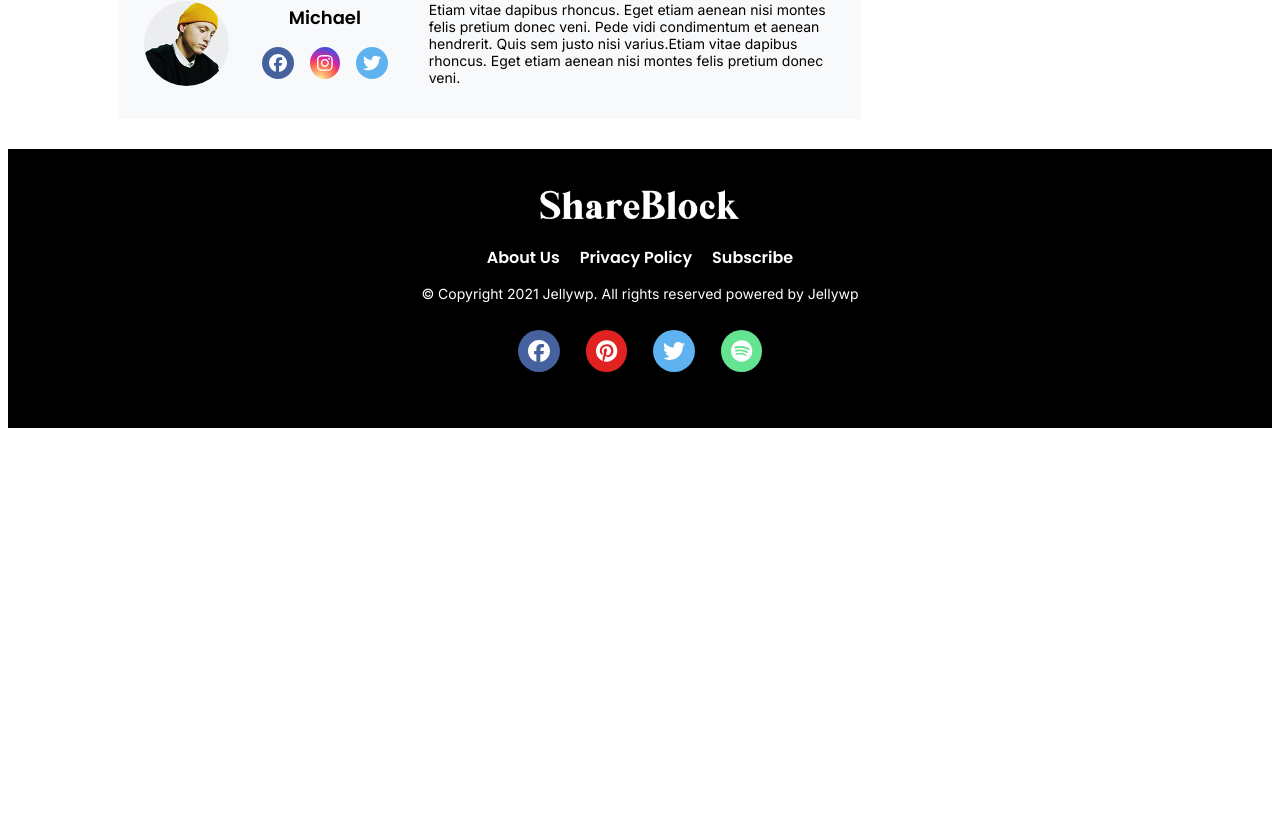
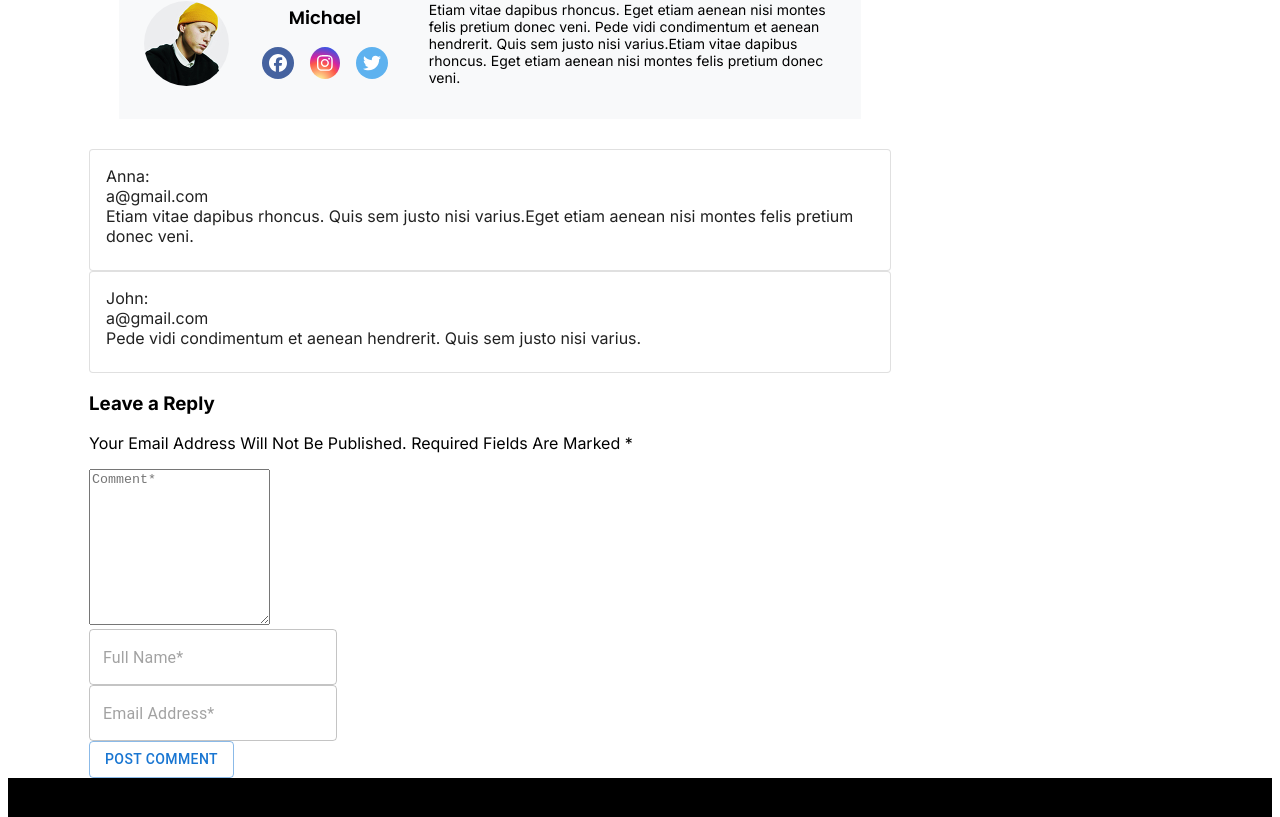
Before and after one commit to marianabalanchuk/blog-project, a React (Create React App) app: page /article/1 in a window 1280 px wide. Shown: the part 2415-3232 px from the top of the page. Before the commit the page ends 2851 px from the top, so only its background shows below. Built offline with nearby package versions, Linux system fonts and the light colour scheme.

Commit message:
added reviews

```diff
--- /dev/null
+++ b/src/components/Reviews/AddReview.tsx
@@ -0,0 +1,105 @@
+import { Button, TextareaAutosize, TextField } from '@mui/material'
+import { useState } from 'react'
+import { useAppDispatch, useAppSelector } from 'redux/hooks'
+import { addReview, Review } from 'redux/reviewsReducer'
+
+type Props = {
+    articleId: number
+}
+
+const AddReview = (props: Props) => {
+    const dispatch = useAppDispatch()
+    const arrReviews = useAppSelector((state) => state.reviews)
+
+    const ids = arrReviews.map((object) => {
+        return object.id
+    })
+
+    const nextMaxId = Math.max(...ids) + 1
+
+    const [newReview, setNewReview] = useState<Review>({
+        id: nextMaxId,
+        articleId: props.articleId,
+        comment: '',
+        name: '',
+        email: '',
+    })
+
+    const handleName = (event: React.ChangeEvent<HTMLInputElement>) => {
+        setNewReview((prevState) => ({
+            ...prevState,
+            name: event.target.value,
+        }))
+    }
+
+    const handleEmail = (event: React.ChangeEvent<HTMLInputElement>) => {
+        setNewReview((prevState) => ({
+            ...prevState,
+            email: event.target.value,
+        }))
+    }
+
+    const handleText = (event: React.ChangeEvent<HTMLTextAreaElement>) => {
+        setNewReview((prevState) => ({
+            ...prevState,
+            comment: event.target.value,
+        }))
+    }
+
+    const handleSubmit = (event: React.FormEvent<HTMLFormElement>) => {
+        event.preventDefault()
+        dispatch(addReview(newReview))
+        setNewReview({
+            id: nextMaxId,
+            articleId: props.articleId,
+            comment: '',
+            name: '',
+            email: '',
+        })
+    }
+
+    return (
+        <>
+            <form onSubmit={handleSubmit}>
+                <h3>Leave a Reply</h3>
+                <p>
+                    Your Email Address Will Not Be Published. Required Fields
+                    Are Marked *
+                </p>
+
+                <div>
+                    <TextareaAutosize
+                        minRows={10}
+                        placeholder="Comment*"
+                        required
+                        value={newReview.comment}
+                        onChange={handleText}
+                    />
+                </div>
+                <div>
+                    <TextField
+                        placeholder="Full Name*"
+                        required
+                        value={newReview.name}
+                        onChange={handleName}
+                    />
+                </div>
+                <div>
+                    <TextField
+                        type="email"
+                        placeholder="Email Address*"
+                        required
+                        value={newReview.email}
+                        onChange={handleEmail}
+                    />
+                </div>
+
+                <Button variant="outlined" type="submit">
+                    Post Comment
+                </Button>
+            </form>
+        </>
+    )
+}
+
+export default AddReview
--- /dev/null
+++ b/src/components/Reviews/Reviews.tsx
@@ -0,0 +1,32 @@
+import { Card, CardContent } from '@mui/material'
+import { useAppSelector } from 'redux/hooks'
+
+type Props = {
+    articleId: number
+}
+
+const Reviews = (props: Props) => {
+    const arrReviews = useAppSelector((state) => state.reviews)
+
+    const articleReviews = arrReviews.filter((review) => {
+        return review.articleId === props.articleId
+    })
+
+    return (
+        <div>
+            {articleReviews.map(({ id, comment, name, email }) => {
+                return (
+                    <Card variant="outlined" key={id}>
+                        <CardContent>
+                            <div>{name}:</div>
+                            <div>{email}</div>
+                            <div>{comment}</div>
+                        </CardContent>
+                    </Card>
+                )
+            })}
+        </div>
+    )
+}
+
+export default Reviews
--- a/src/pages/ArticlePage/ArticlePage.tsx
+++ b/src/pages/ArticlePage/ArticlePage.tsx
@@ -15,8 +15,9 @@ import { IconButton } from '@mui/material'
 import AuthorListItem from 'components/Author/AuthorListItem'
 import GetAuthorHelper from 'utils/GetAuthorHelper'
 import SocialMediaConstants from 'utils/SocialMediaConstants'
-import { log } from 'console'
 import RightSidebar from 'components/RightSidebar/RightSidebar'
+import AddReview from 'components/Reviews/AddReview'
+import Reviews from 'components/Reviews/Reviews'
 
 type Props = {
     articlesObject?: {
@@ -46,6 +47,7 @@ const ArticlePage = ({
         ]
 
     const author = GetAuthorHelper(article.author)
+
     return (
         <div className="article-page-container">
             <div className="main-pg-content">
@@ -140,7 +142,10 @@ const ArticlePage = ({
                         socialMediaPosition={SocialMediaConstants.LEFT}
                     />
                 </div>
+                <Reviews articleId={article.id} />
+                <AddReview articleId={article.id} />
             </div>
+
             <RightSidebar />
         </div>
     )
--- /dev/null
+++ b/src/redux/reviewsReducer.ts
@@ -0,0 +1,48 @@
+import { createSlice, AnyAction } from '@reduxjs/toolkit'
+
+export type Review = {
+    id: number
+    articleId: number
+    comment: string
+    name: string
+    email: string
+}
+
+export const initialState: Review[] = [
+    {
+        id: 1,
+        articleId: 2,
+        comment:
+            'Etiam vitae dapibus rhoncus. Eget etiam aenean nisi montes felis pretium donec veni. Pede vidi condimentum et aenean hendrerit. Quis sem justo nisi varius.Etiam vitae dapibus rhoncus. Eget etiam aenean nisi montes felis pretium donec veni.',
+        email: 'a@gmail.com',
+        name: 'Denys',
+    },
+    {
+        id: 2,
+        articleId: 1,
+        comment:
+            'Etiam vitae dapibus rhoncus. Quis sem justo nisi varius.Eget etiam aenean nisi montes felis pretium donec veni. ',
+        email: 'a@gmail.com',
+        name: 'Anna',
+    },
+    {
+        id: 3,
+        articleId: 1,
+        comment:
+            'Pede vidi condimentum et aenean hendrerit. Quis sem justo nisi varius.',
+        email: 'a@gmail.com',
+        name: 'John',
+    },
+]
+
+export const reviewsSlice = createSlice({
+    name: 'reviews',
+    initialState,
+    reducers: {
+        addReview: (state, action) => [...state, action.payload],
+    },
+})
+
+export const { addReview } = reviewsSlice.actions
+
+export default reviewsSlice.reducer
--- a/src/redux/store.ts
+++ b/src/redux/store.ts
@@ -1,9 +1,11 @@
 import { configureStore } from '@reduxjs/toolkit'
 import likeReducer from './likeReducer'
+import reviewsReducer from './reviewsReducer'
 
 export const store = configureStore({
     reducer: {
         articlesLike: likeReducer,
+        reviews: reviewsReducer,
     },
 })
 
```
